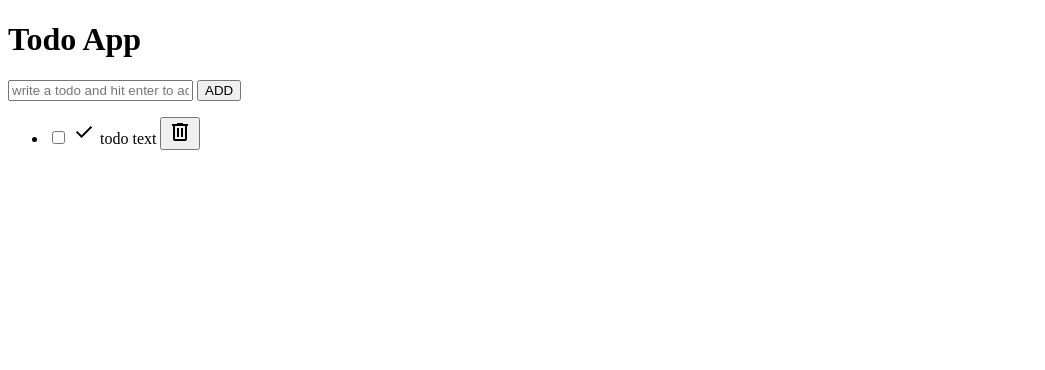
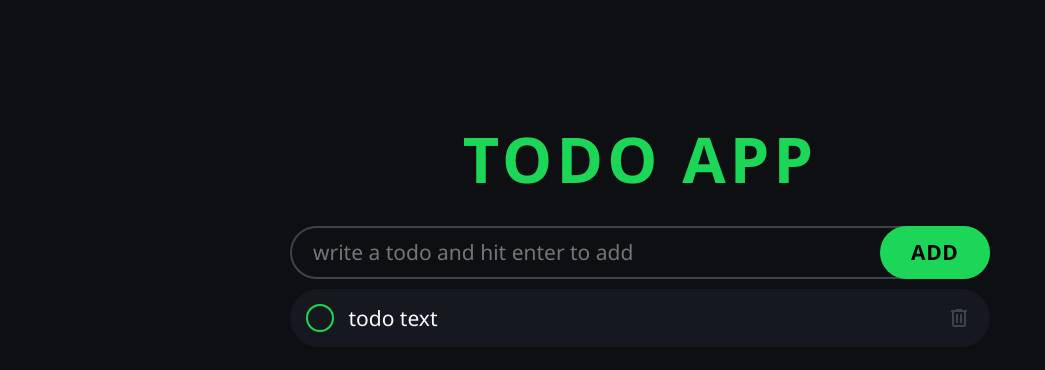
Before and after one commit to nwntaspap/ToDoApp, a plain HTML site: page index.html in a window 1280 px wide. Shown: the whole page, without its empty margins (0-1045 px from the left). Drawn offline with Linux system fonts and the light colour scheme.

Commit message:
add the styles for the app

```diff
--- a/index.html
+++ b/index.html
@@ -4,6 +4,7 @@
     <meta charset="UTF-8" />
     <meta name="viewport" content="width=device-width, initial-scale=1.0" />
     <title>Todo App</title>
+    <link rel="stylesheet" href="styles.css" />
   </head>
   <body>
     <h1>Todo App</h1>
--- /dev/null
+++ b/styles.css
@@ -0,0 +1,145 @@
+:root {
+  --background: #0e0f13;
+  --primary-color: #16181f;
+  --secondary-color: #3e434b;
+  --accent-color: #1cd657;
+  --text-color: #f9f9f9;
+}
+/* Default Styles */
+* {
+  margin: 0;
+  padding: 0;
+  box-sizing: border-box;
+}
+html {
+  font-family: "Segoe UI", Tahoma, Geneva, Verdana, sans-serif;
+  font-size: 21px;
+  color: var(--text-color);
+}
+body {
+  min-height: 100vh;
+  padding: 0.5rem;
+  background-color: var(--background);
+  display: flex;
+  flex-direction: column;
+  align-items: center;
+}
+h1 {
+  margin-top: 5rem;
+  margin-bottom: 1.2rem;
+  font-size: 3rem;
+  font-weight: 1000;
+  text-transform: uppercase;
+  text-align: center;
+  color: var(--accent-color);
+  letter-spacing: 0.2rem;
+}
+.wrapper {
+  width: 700px;
+  max-width: 100%;
+  display: flex;
+  flex-direction: column;
+  gap: 0.5rem;
+}
+/* Form styles */
+form {
+  position: relative;
+}
+#todo-input {
+  font-family: inherit;
+  padding: 0.5rem 1rem;
+  border-radius: 100px;
+  width: 100%;
+  background: none;
+  border: 2px solid var(--secondary-color);
+  color: var(--text-color);
+  /* the color of the cursor when user is going to type */
+  caret-color: var(--accent-color);
+  font-size: 1rem;
+}
+#todo-input:focus {
+  border: 2px solid var(--text-color);
+  outline: none;
+}
+#todo-input:placeholder-shown {
+  font-size: 1rem;
+}
+#add-button {
+  position: absolute;
+  top: 0;
+  right: 0;
+  background-color: var(--accent-color);
+  height: 100%;
+  padding: 0 1.5rem;
+  border: none;
+  font-size: 1rem;
+  font-family: inherit;
+  font-weight: 600;
+  letter-spacing: 0.03rem;
+  border-radius: 100px;
+  cursor: pointer;
+  transition: all 0.2s;
+}
+#add-button:hover {
+  background-color: #16ab46;
+  color: var(--text-color);
+}
+/* To do styles */
+.todo {
+  display: flex;
+  align-items: center;
+  margin-bottom: 0.5rem;
+  padding: 0 0.75rem;
+  background-color: var(--primary-color);
+  border-radius: 100px;
+}
+input[type="checkbox"] {
+  display: none;
+}
+.custom-checkbox {
+  display: flex;
+  align-items: center;
+  justify-content: center;
+  border: 2px solid var(--accent-color);
+  border-radius: 50%;
+  min-height: 20px;
+  min-width: 20px;
+  flex-shrink: 0;
+  cursor: pointer;
+}
+input[type="checkbox"]:checked ~ .custom-checkbox {
+  background-color: var(--accent-color);
+}
+/* Initially make the svg transparent */
+.custom-checkbox svg {
+  fill: transparent;
+}
+input[type="checkbox"]:checked ~ .custom-checkbox svg {
+  fill: var(--primary-color);
+}
+.todo .todo-text {
+  padding: 0.7rem;
+  padding-right: 0;
+  /* make the text take as much space inside the container */
+  flex-grow: 1;
+}
+input[type="checkbox"]:checked ~ .todo-text {
+  text-decoration: line-through;
+  color: var(--secondary-color);
+}
+.delete-button {
+  padding: 3px;
+  background: none;
+  border: none;
+  display: flex;
+  justify-content: center;
+  align-items: center;
+  cursor: pointer;
+}
+.delete-button svg {
+  fill: var(--secondary-color);
+  transition: all 0.2s ease;
+}
+.delete-button:hover svg {
+  fill: #ff0033;
+}
```
